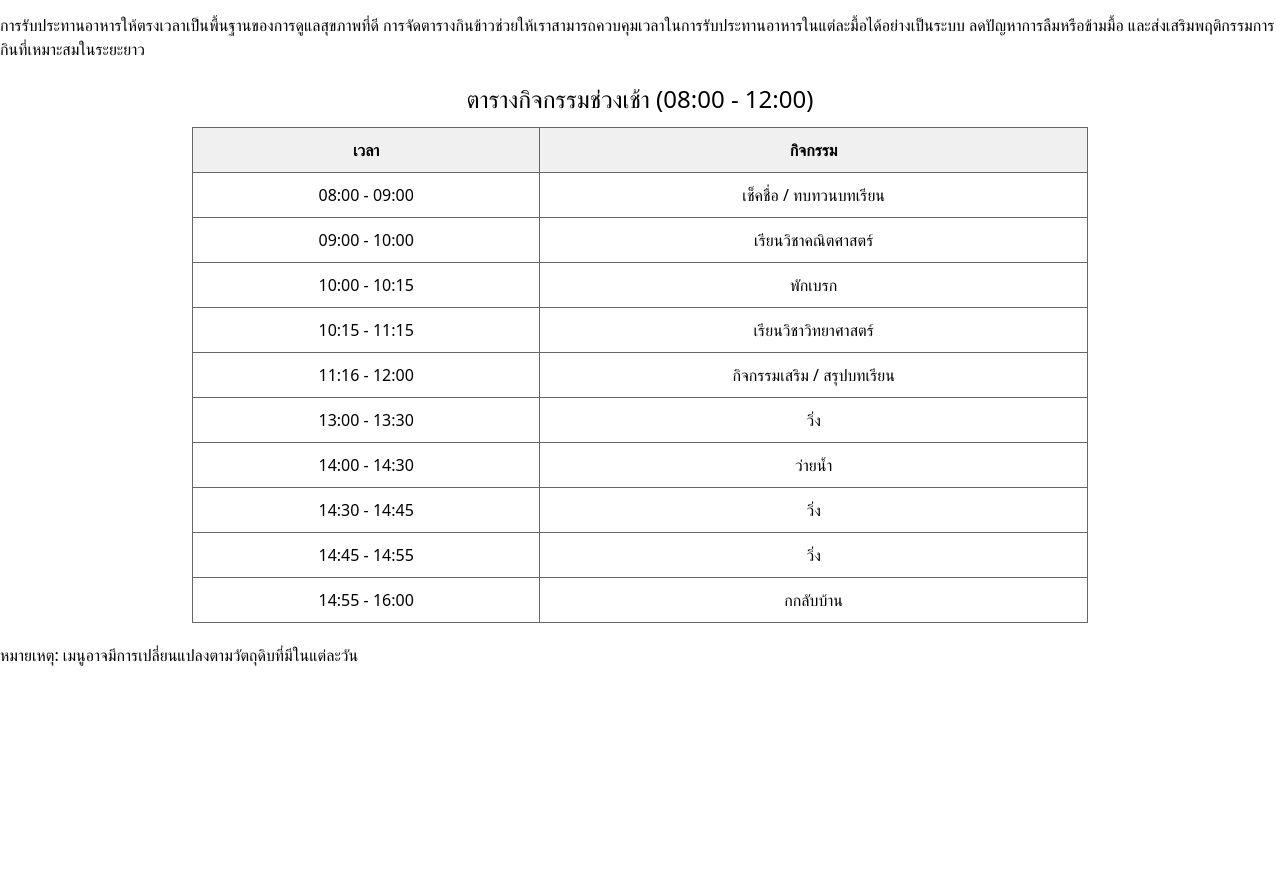
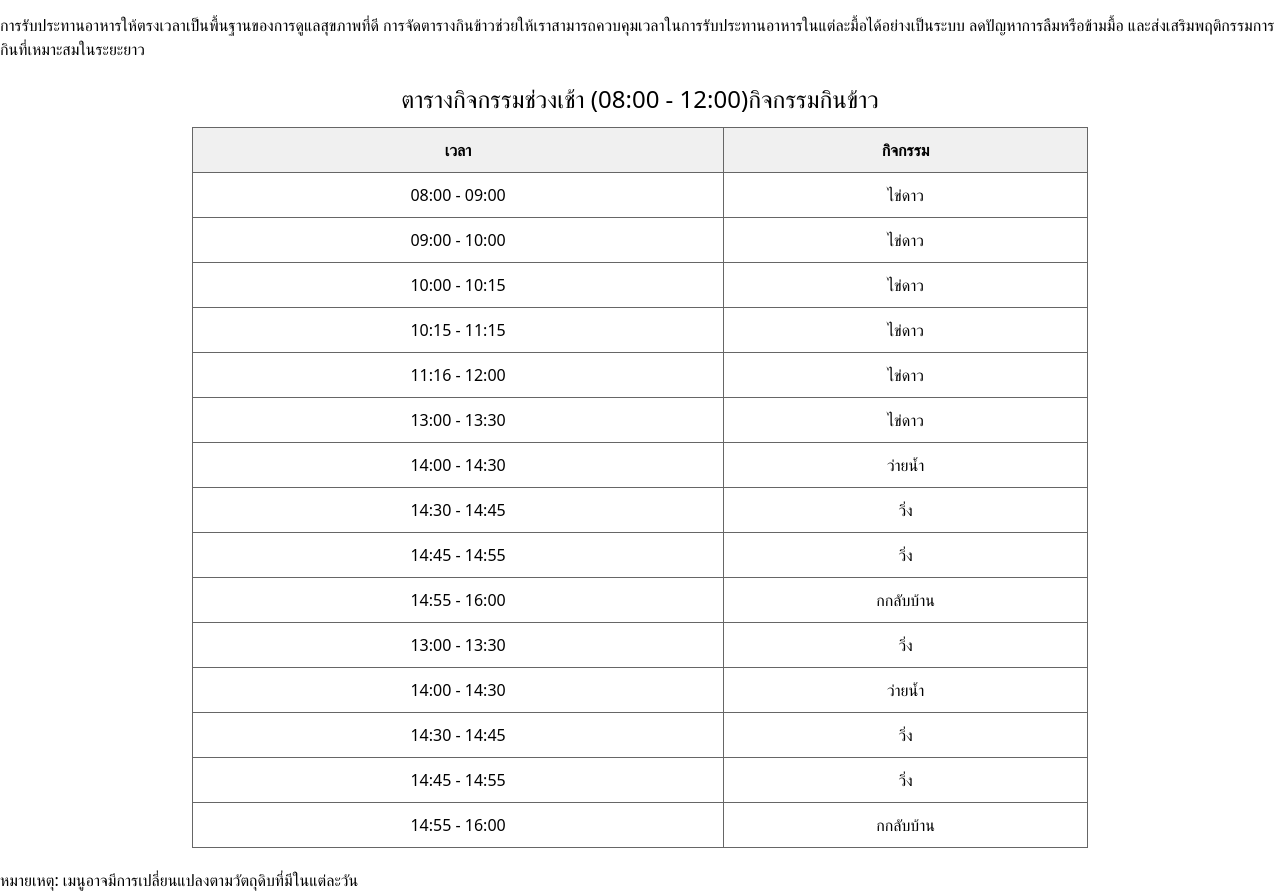
Before and after one commit to Adapter877/gitlab_methawi, a plain HTML site: page html/index.html in a window 1280 px wide. Shown: the part 51-943 px from the top of the page. Before the commit the page ends 800 px from the top, so only its background shows below. Drawn offline with nearby package versions, Linux system fonts and the light colour scheme.

Commit message:
เพิ่มตารางกินข้าว

```diff
--- a/html/index.html
+++ b/html/index.html
@@ -66,7 +66,7 @@
 <h1>การรับประทานอาหารให้ตรงเวลาเป็นพื้นฐานของการดูแลสุขภาพที่ดี การจัดตารางกินข้าวช่วยให้เราสามารถควบคุมเวลาในการรับประทานอาหารในแต่ละมื้อได้อย่างเป็นระบบ ลดปัญหาการลืมหรือข้ามมื้อ และส่งเสริมพฤติกรรมการกินที่เหมาะสมในระยะยาว</h1>
 
 <table>
-    <caption>ตารางกิจกรรมช่วงเช้า (08:00 - 12:00)</caption>
+    <caption>ตารางกิจกรรมช่วงเช้า (08:00 - 12:00)กิจกรรมกินข้าว</caption>
     <thead>
       <tr>
         <th>เวลา</th>
@@ -76,23 +76,43 @@
     <tbody>
       <tr>
         <td>08:00 - 09:00</td>
-        <td>เช็คชื่อ / ทบทวนบทเรียน</td>
+        <td>ไข่ดาว</td>
       </tr>
       <tr>
         <td>09:00 - 10:00</td>
-        <td>เรียนวิชาคณิตศาสตร์</td>
+        <td>ไข่ดาว</td>
       </tr>
       <tr>
         <td>10:00 - 10:15</td>
-        <td>พักเบรก</td>
+        <td>ไข่ดาว</td>
       </tr>
       <tr>
         <td>10:15 - 11:15</td>
-        <td>เรียนวิชาวิทยาศาสตร์</td>
+        <td>ไข่ดาว</td>
       </tr>
       <tr>
         <td>11:16 - 12:00</td>
-        <td>กิจกรรมเสริม / สรุปบทเรียน</td>
+        <td>ไข่ดาว</td>
+      </tr>
+       <tr>
+        <td>13:00 - 13:30</td>
+        <td>ไข่ดาว</td>
+      </tr>
+      <tr>
+        <td>14:00 - 14:30</td>
+        <td>ว่ายน้ำ</td>
+      </tr>
+      <tr>
+        <td>14:30 - 14:45</td>
+        <td>วิ่ง</td>
+      </tr>
+      <tr>
+        <td>14:45 - 14:55</td>
+        <td>วิ่ง</td>
+      </tr>
+      <tr>
+        <td>14:55 - 16:00</td>
+        <td>กกลับบ้าน</td>
       </tr>
        <tr>
         <td>13:00 - 13:30</td>
```
